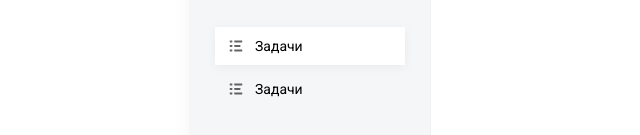
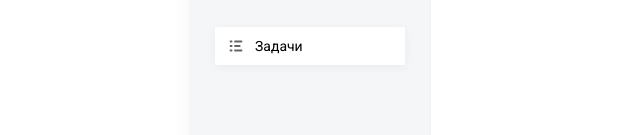
Before and after one commit to ArtemIgnatiev908976/ToDo_React, a React (Create React App) app in the folder to-do-list/: page / in a window 1280 px wide. Shown: the part 173-308 px from the top of the page, without its empty margins (75-715 px from the left). Built offline with nearby package versions, Linux system fonts and the light colour scheme.

Commit message:
Создал компанент List

```diff
--- a/to-do-list/src/App.js
+++ b/to-do-list/src/App.js
@@ -1,30 +1,12 @@
 import React from 'react';
 import listSvg from './assets/img/list.svg';
+import List from './Components/List'
 
 function App() {
   return (
   <div className="todo">
     <div className="todo__sidebar">
-     <ul className="todo__list">
-       <li className="active">
-         <i>
-           <img src={listSvg} alt="List icon"/>
-         </i>
-         <span > Задачи</span>
-       </li>
-
-     </ul>
-
-      <ul className="todo__list">
-        <li>
-          <i>
-            <img src={listSvg} alt="List icon"/>
-          </i>
-          <span > Задачи</span>
-        </li>
-
-      </ul>
-
+      <List />
     </div>
 
     <div className="todo__tasks">
--- /dev/null
+++ b/to-do-list/src/Components/List.jsx
@@ -0,0 +1,18 @@
+import listSvg from "../assets/img/list.svg";
+import React from "react";
+
+const List = () =>{
+    return(
+        <ul className="todo__list">
+            <li className="active">
+                <i>
+                    <img src={listSvg} alt="List icon"/>
+                </i>
+                <span > Задачи</span>
+            </li>
+        </ul>
+    )
+};
+
+
+export default List;
```
